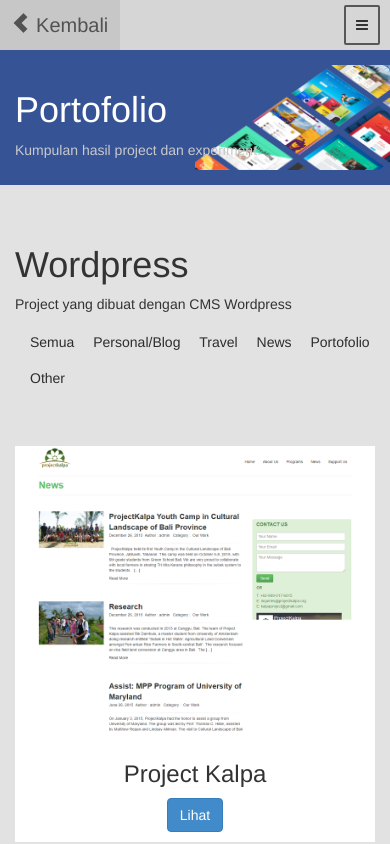
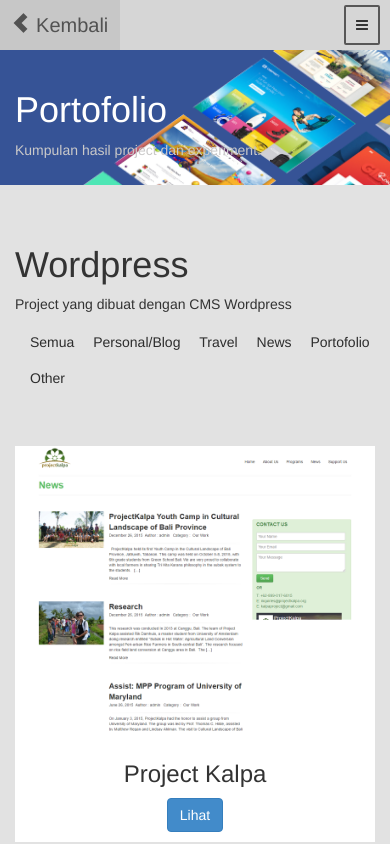
Before and after one commit to yulianakomang/yulianakomang.github.io, a plain HTML site: page Portofolio/index.html in a window 390 px wide. Shown: the top 844 px of the page. Drawn offline with Linux system fonts and the light colour scheme.

Commit message:
fix issue mobile

```diff
--- a/style/style.css
+++ b/style/style.css
@@ -177,4 +177,8 @@
 		width: auto;
 
 	}
+	.bg-portofolio{
+		background-size: 100%;
+		background-position: right top;
+	}
 }
```
